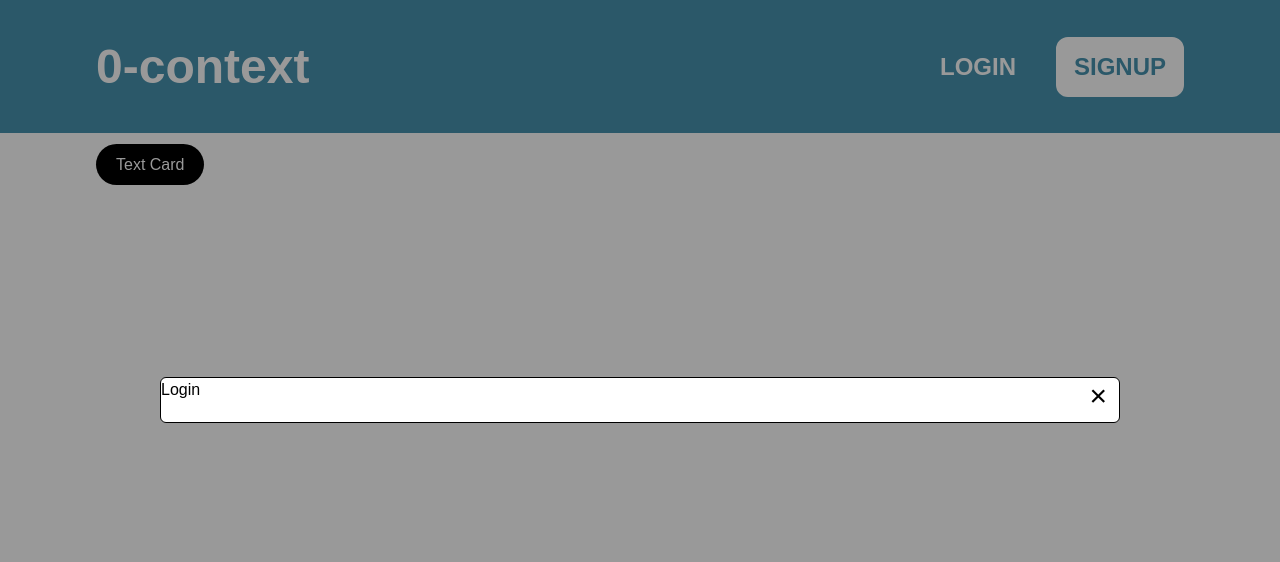
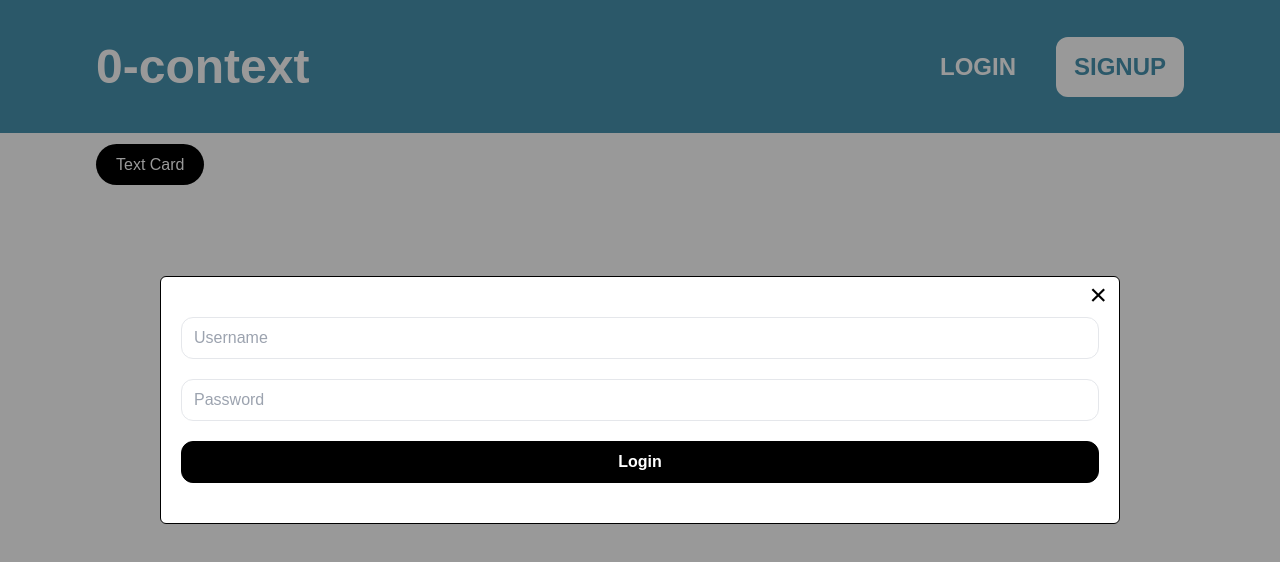
Before and after one commit to Gauravtripathii/zero-context, a Next.js app: page / in a window 1280 px wide. Both pictures are taken after a click on the element "LOGIN". Shown: the top 562 px of the page. Built offline with nearby package versions, Linux system fonts and the light colour scheme; no server answers; a web font is replaced by a local one.

Commit message:
login logic complete

```diff
--- /dev/null
+++ b/app/api/login/route.ts
@@ -0,0 +1,50 @@
+import { connectToDb } from "@/dbConfig/dbConfig";
+import { NextRequest, NextResponse } from "next/server";
+import User from "@/models/userModel";
+import jwt from "jsonwebtoken";
+import bcryptjs from "bcryptjs";
+
+connectToDb();
+
+export async function POST(request: NextRequest) {
+    try {
+        const reqBody = await request.json();
+        const { username, password } = reqBody;
+
+        const user = await User.findOne({ username });
+        if (!user)
+            return NextResponse.json(
+                { error: "User does not exist" },
+                { status: 400 }
+            );
+
+        const validatePassword = await bcryptjs.compare(password, user.password);
+        if (!validatePassword)
+            return NextResponse.json(
+                { error: "Wrong password" },
+                { status: 400 }
+            );
+
+        const tokenData = {
+            id: user._id,
+            username: user.username,
+            email: user.email,
+            message: user.message,
+        };
+        // create token
+        const token = jwt.sign(tokenData, process.env.TOKEN_SECRET!, {
+            expiresIn: "24h",
+        });
+
+        const response = NextResponse.json({
+            message: "Logged in successfully",
+            status: 200,
+            token,
+        });
+        response.cookies.set("token", token, { httpOnly: true });
+        return response;
+
+    } catch (error: any) {
+        return NextResponse.json({error: error.message}, {status: 500});
+    }
+}
--- a/app/components/Header.tsx
+++ b/app/components/Header.tsx
@@ -55,6 +55,26 @@ const Header = () => {
 
     setPopupState("hidden");
   };
+  const login = async () => {
+
+    await axios
+      .post("/api/login", {
+        username: userData?.username,
+        password: userData?.password,
+      })
+      .then((response) => {
+        getUserData();
+      })
+      .catch((error) => console.log(error));
+    setPopupState("hidden");
+
+    setUserData({
+      username: "",
+      email: "",
+      password: "",
+      message: "",
+    });
+  };
   const logout = async () => {
     await axios
       .delete("/api/me")
@@ -106,7 +126,44 @@ const Header = () => {
             &times;
           </div>
           {authMode === "login" ? (
-            <div>Login</div>
+            <div className="p-5">
+              <input
+                type="text"
+                className="mt-5 px-3 py-2 outline-none w-full border rounded-xl"
+                placeholder="Username"
+                value={`${userData?.username}`}
+                onChange={(event) =>
+                  setUserData((prevUserData) => ({
+                    ...prevUserData,
+                    username: event.target.value,
+                    email: prevUserData?.email || "",
+                    password: prevUserData?.password || "",
+                    message: prevUserData?.message || "",
+                  }))
+                }
+              />
+              <input
+                type="password"
+                className="mt-5 px-3 py-2 outline-none w-full border rounded-xl"
+                placeholder="Password"
+                value={`${userData?.password}`}
+                onChange={(event) =>
+                  setUserData((prevUserData) => ({
+                    ...prevUserData,
+                    password: event.target.value,
+                    email: prevUserData?.email || "",
+                    username: prevUserData?.username || "",
+                    message: prevUserData?.message || "",
+                  }))
+                }
+              />
+              <button
+                className="mt-5 px-3 py-2 outline-none w-full border border-black rounded-xl font-bold text-white bg-black hover:text-black hover:bg-white"
+                onClick={login}
+              >
+                Login
+              </button>
+            </div>
           ) : (
             <div className="p-5">
               <input
```
